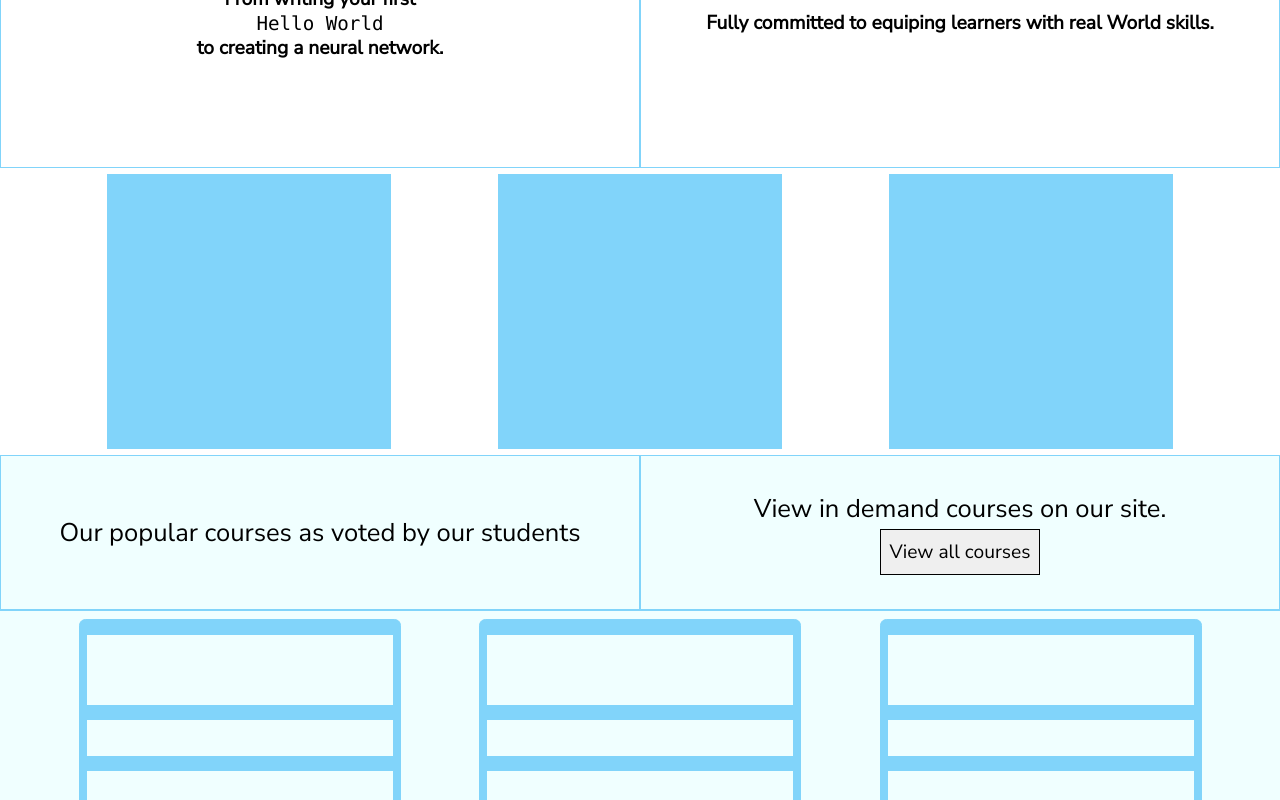
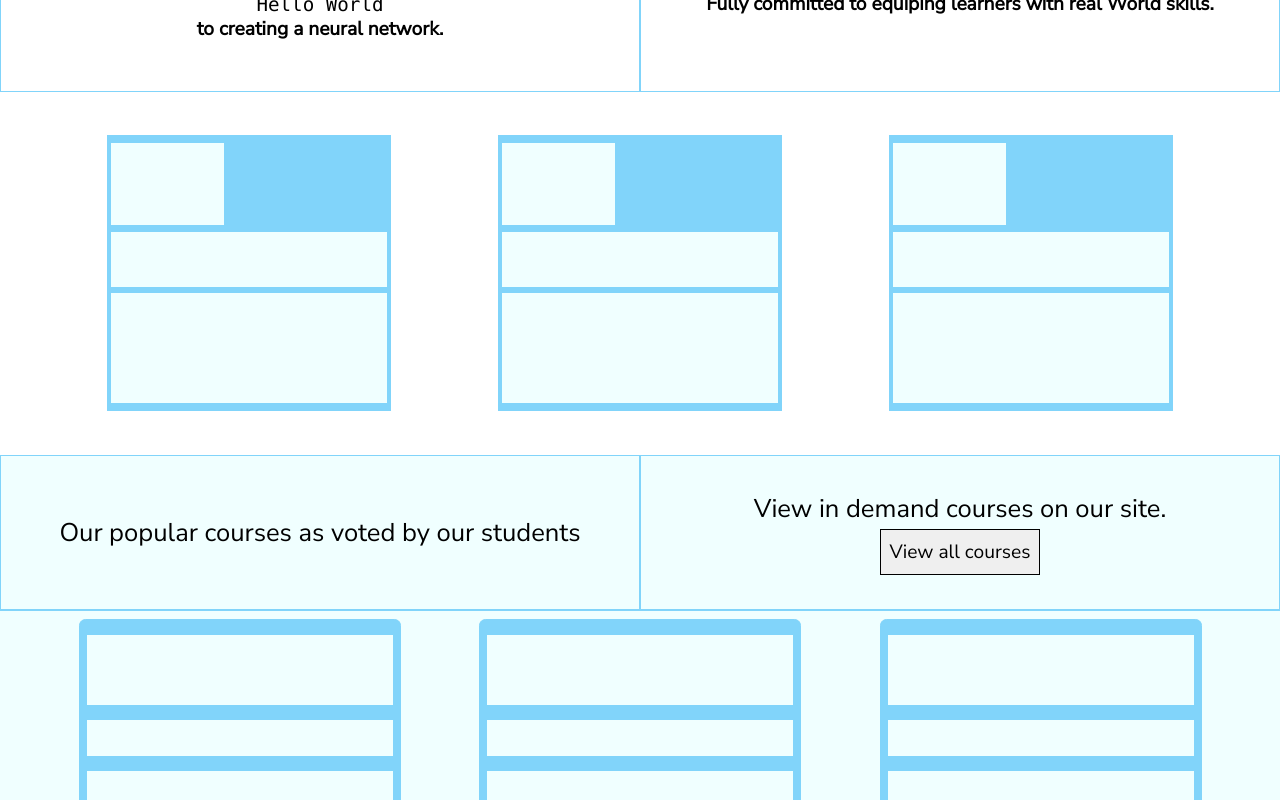
Before and after one commit to MokuaEnock/NxT-learn, a React (Create React App) app: page / in a window 1280 px wide. Shown: the part 640-1440 px from the top of the page. Built offline with nearby package versions, Linux system fonts and the light colour scheme; data requests are answered from the project's data file.

Commit message:
craete card skelton for description items

```diff
--- a/src/components/home/main.js
+++ b/src/components/home/main.js
@@ -31,9 +31,21 @@ function Main() {
           </div>
         </div>
         <ul id="sect_container2">
-          <li></li>
-          <li></li>
-          <li></li>
+          <li>
+            <span id="image"></span>
+            <span id="title"> </span>
+            <span id="detail"></span>
+          </li>
+          <li>
+            <span id="image"></span>
+            <span id="title"> </span>
+            <span id="detail"></span>
+          </li>
+          <li>
+            <span id="image"></span>
+            <span id="title"> </span>
+            <span id="detail"></span>
+          </li>
         </ul>
       </section>
 
@@ -57,7 +69,8 @@ function Main() {
             <span id="card_rating"></span>
             <span id="card_title"></span>
             <button>Enroll Course</button>
-          </li><li>
+          </li>
+          <li>
             <span id="instructors"></span>
             <span id="card_rating"></span>
             <span id="card_title"></span>
--- a/src/index.css
+++ b/src/index.css
@@ -122,6 +122,11 @@ main>div>span>button {
   align-items: center;
 }
 
+#sect_container1 {
+  width: 100%;
+  height: 30%;
+}
+
 #sect_container1>div {
   width: 50%;
   height: 100%;
@@ -139,6 +144,8 @@ main>div>span>button {
 }
 
 #sect_container2 {
+  width: 100%;
+  height: 50%;
   list-style: none;
   display: flex;
   flex-direction: row;
@@ -154,8 +161,31 @@ main>div>span>button {
   display: flex;
   flex-direction: column;
   justify-content: space-evenly;
-  align-items: center;
+  align-items: flex-start;
 }
+
+#sect_container2>li>#image {
+  width: 40%;
+  height: 30%;
+  background-color: azure;
+  margin-left: 1%;
+}
+
+#sect_container2>li>#title {
+  width: 98%;
+  margin-left: 1%;
+  height: 20%;
+  background-color: azure;
+
+}
+
+#sect_container2>li>#detail {
+  width: 98%;
+  margin-left: 1%;
+  height: 40%;
+  background-color: azure;
+}
+
 
 #main_cards {
   width: 100%;
```
